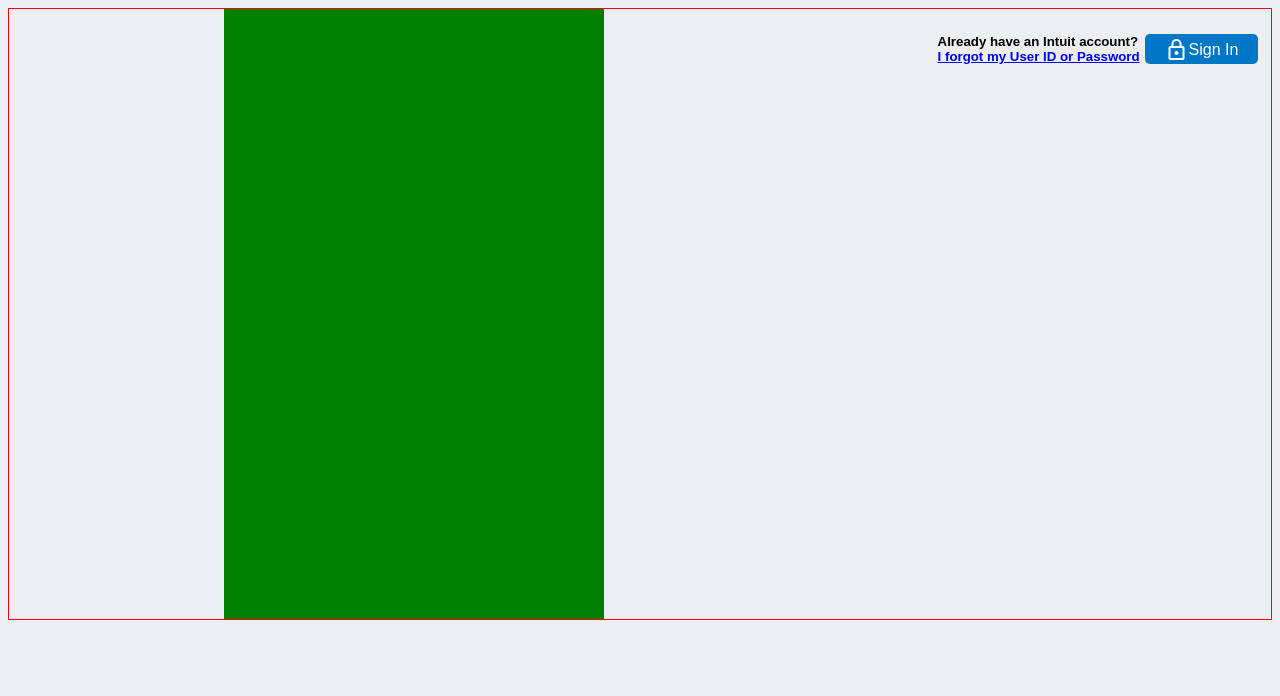
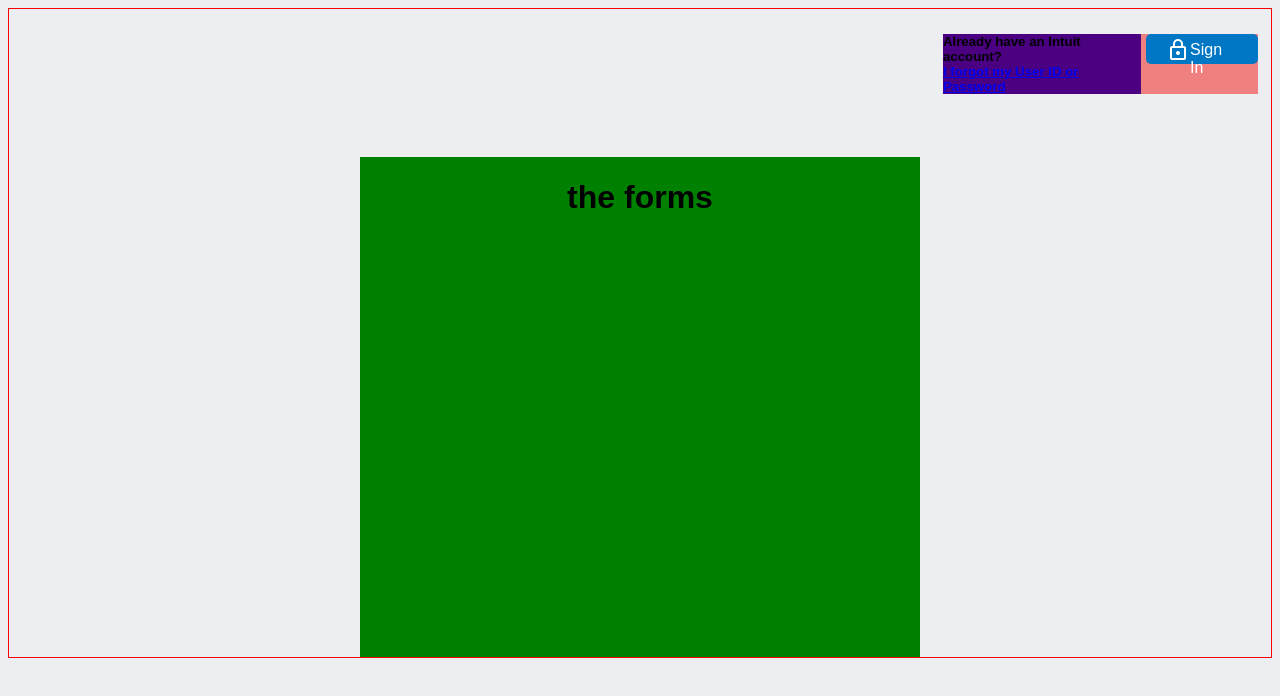
Before and after one commit to hillarioh/Mint.com-Signup-Page-Clone, a plain HTML site: page index.html in a window 1280 px wide. Drawn offline with Linux system fonts and the light colour scheme.

Commit message:
Added clear css property, display:inline-block, edited the width of header

```diff
--- a/index.html
+++ b/index.html
@@ -12,7 +12,7 @@
   </head>
   <body>
     <header>
-      <div>
+      <div class="already">
         <h5 id="already">Already have an Intuit account?</h5>
         <h5 id="already"><a href="#">I forgot my User ID or Password</a></h5>
       </div>
@@ -21,7 +21,11 @@
         <p>Sign In</p>
       </div>
     </header>
-    <main class="main"></main>
+    <main class="main">
+      <div class="logo">
+        <h1>the forms</h1>
+      </div>
+    </main>
     <footer></footer>
   </body>
 </html>
--- a/style.css
+++ b/style.css
@@ -9,6 +9,13 @@ header {
   float: right;
   margin-top: 2%;
   margin-right: 1%;
+  width: 25%;
+  background-color: lightcoral;
+  justify-content: flex-end;
+}
+
+.already {
+  background-color: indigo;
 }
 
 #already {
@@ -35,10 +42,15 @@ p {
 }
 
 .main {
-  width: 320px;
-  height: 550px;
+  width: 100%;
+  clear: right;
+  text-align: center;
+}
+
+.logo {
+  display: inline-block;
+  margin-top: 5%;
+  width: 560px;
+  height: 500px;
   background-color: green;
-  margin: 0 215px;
-  padding: 30px;
-  clear: left;
 }
```
